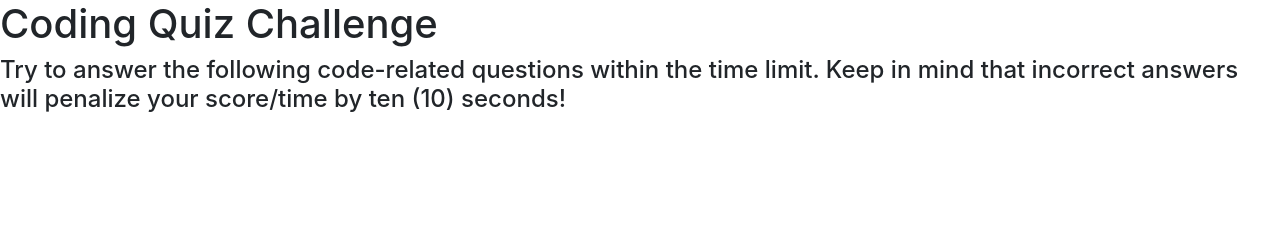
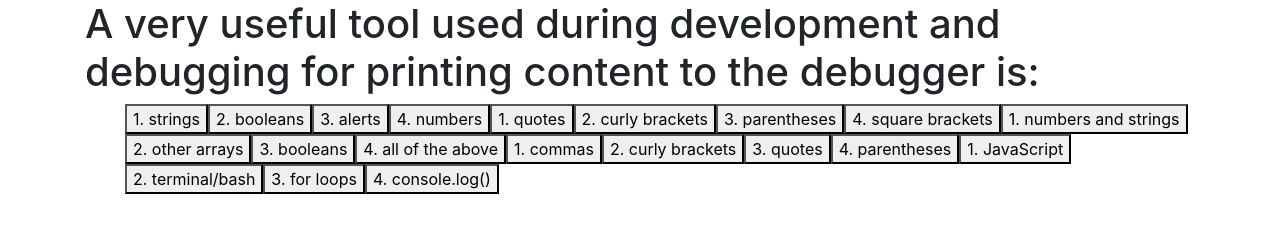
Before and after one commit to tonyschwebach/javascript-quiz-game, a plain HTML site: page index.html in a window 1280 px wide. Drawn offline with nearby package versions, Linux system fonts and the light colour scheme.

Commit message:
buttons for choices, divs for rows and columns, JS psuedo code.

```diff
--- a/index.html
+++ b/index.html
@@ -16,17 +16,32 @@
     <link rel="stylesheet" href="./style.css" />
   </head>
   <body>
-    <h1 class="" id="question-text">Coding Quiz Challenge</h1>
-    <h4 class="">
-      Try to answer the following code-related questions within the time limit.
-      Keep in mind that incorrect answers will penalize your score/time by ten
-      (10) seconds!
-    </h4>
-    <ul id="choices-list">
+    <main class="container">
+      <!-- row 1 for question text -->
+      <div class="row">
+        <div class="col-md-12">
+          <h1 class="" id="question-text">Coding Quiz Challenge</h1>
+        </div>
+      </div>
+      <h4 class="" id="instructions">
+        Try to answer the following code-related questions within the time
+        limit. Keep in mind that incorrect answers will penalize your score/time
+        by ten (10) seconds!
+      </h4>
+      <!-- row for choices  -->
+      <div class="row">
+        <div class="col-md-12">
+          <ul id="choices-list"></ul>
+        </div>
+      </div>
+      <!-- row for Correct or Wrong notification  -->
+      <div class="row">
+        <div class="col-md-12">
+          <p id="correct-notification"></ul>
+        </div>
+      </div>
 
-    </ul>
-
-
+    </main>
     <script src="./script.js" async defer></script>
   </body>
 </html>
--- a/script.js
+++ b/script.js
@@ -1,7 +1,11 @@
-let choicesListEl = document.getElementById("#choices-list");
-let questionTextEl = document.getElementById("#question-text");
+// DOM Variables
+let questionTextEl = document.getElementById("question-text");
+let instructionsEl = document.getElementById("instructions");
+let choicesListEl = document.getElementById("choices-list");
+let notifcationEl = document.getElementById("correct-notification")
 
-// variables
+
+// Variables
 // array of objects for questions{question: Text, choices:[1,2,3,4], answer:choices[i]}
 let quizQuestions = [
   {
@@ -35,17 +39,30 @@ let quizQuestions = [
   },
 ];
 
-// console.log(quizQuestions[0].choices);
+
 for (i = 0; i < quizQuestions.length; i++) {
-  // questionTextEl.textContent = quizQuestions[i].question;
-  console.log(quizQuestions[i].question);
+  questionTextEl.textContent = quizQuestions[i].question;
+  instructionsEl.remove();
   for (j = 0; j <quizQuestions[i].choices.length; j++){
-    console.log(j+1);
-    console.log(quizQuestions[i].choices[j]);
+    let liEl = document.createElement("button");
+    liEl.textContent=(j+1) + ". " + (quizQuestions[i].choices[j]);
+    liEl.setAttribute("class",""); //bootstrap classes here
+    liEl.setAttribute("data-index",j) //for event listener event delegation
+    choicesListEl.appendChild(liEl);
   }
+  //wait for user to select answer
 }
 
 // event listener for question
+
+//   choicesListEl.addEventListener("click",function(event){
+//   event.preventDefault();
+//   if(event.target.matches("button")){
+//     var item = do
+//   }
+
+
+// })
 
 // start button
 // timer starts
@@ -54,3 +71,19 @@ for (i = 0; i < quizQuestions.length; i++) {
 // incorrect answer deducts 10 seconds from remaining time and notifies wrong
 // when all questions are answered or timer reaches 0 the game is over
 // submit initials and high ScopedCredential
+
+
+// event listener to start quiz
+    // call gameplay function
+
+// define gameplay function:
+// start timer
+// for loop over array of questions
+  // call function to display question i
+  // event listener for answer
+    // if incorrect, reduce time, notify incorrect
+    // if correct, notify correct
+    // clear question and choices
+    // if time <=0, call game over function
+    // else, continue for loop
+// call game over function
```
